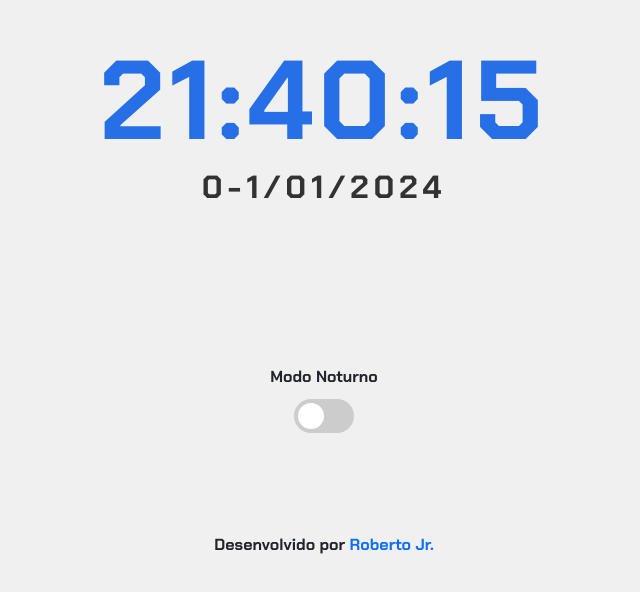
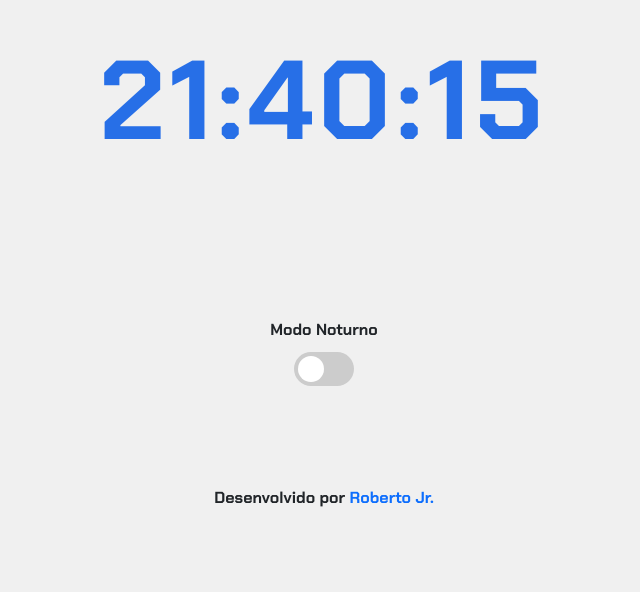
Before and after one commit to JrRoberto01/relogio, a plain HTML site: page index.html in a window 1280 px wide. Shown: the part 166-758 px from the top of the page, without its empty margins (316-956 px from the left). Drawn offline with nearby package versions, Linux system fonts and the light colour scheme.

Commit message:
Update index.html

```diff
--- a/index.html
+++ b/index.html
@@ -13,7 +13,6 @@
             <div class="row">
                 <div id="info">
                     <h1 id="relogioDigital">00:00:00</h1>
-                    <h2 id="dataAtual"></h2>
                 </div>
             </div>
             <div class="row">
```
